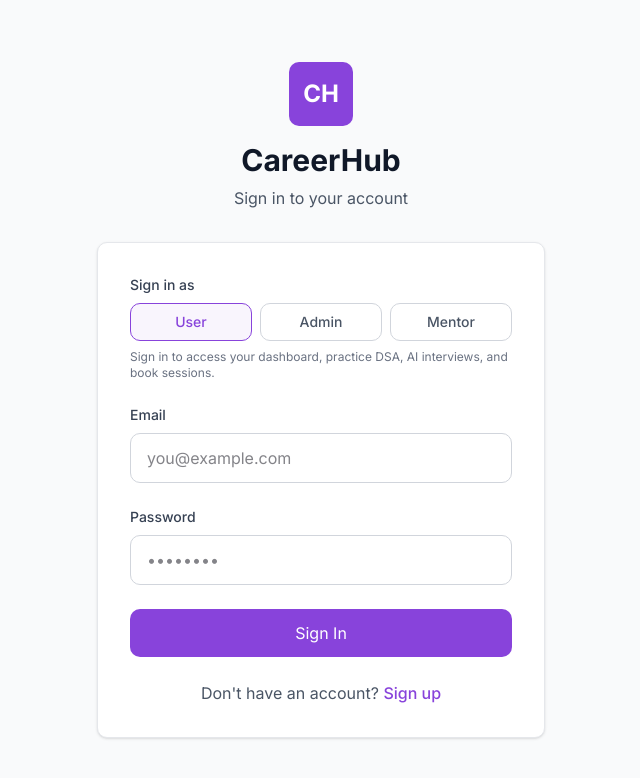
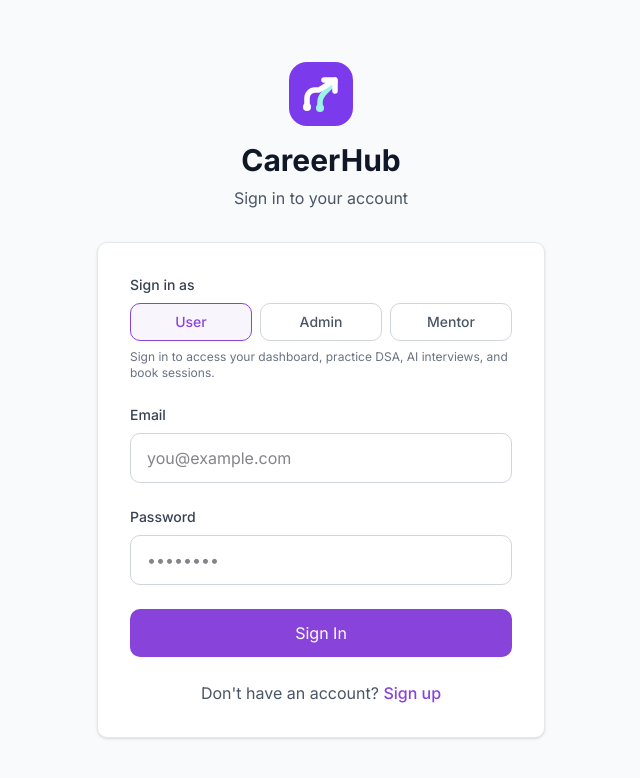
Before and after one commit to Yasss333/CareerHub, a React (Vite) app in the folder apps/web/: page /login in a window 1280 px wide. Shown: the top 778 px of the page, without its empty margins (319-959 px from the left). Built offline with nearby package versions, Linux system fonts and the light colour scheme; a web font is replaced by a local one.

Commit message:
feat: add custom CareerHub logo and developer credit

```diff
--- a/apps/web/index.html
+++ b/apps/web/index.html
@@ -2,7 +2,7 @@
 <html lang="en">
   <head>
     <meta charset="UTF-8" />
-    <link rel="icon" type="image/svg+xml" href="/vite.svg" />
+    <link rel="icon" type="image/svg+xml" href="/careerhub-mark.svg" />
     <meta name="viewport" content="width=device-width, initial-scale=1.0" />
     <meta name="theme-color" content="#05050B" />
     <meta name="description" content="Build coding skills, create stronger resumes, get mentor guidance, and follow your next career roadmap with CareerHub." />
--- /dev/null
+++ b/apps/web/src/components/CareerHubLogo.tsx
@@ -0,0 +1,3 @@
+export default function CareerHubLogo({className = 'size-8'}: {className?: string}) {
+  return <img src="/careerhub-mark.svg" width={64} height={64} alt="" aria-hidden="true" draggable={false} className={`shrink-0 ${className}`} />
+}
--- a/apps/web/src/components/Layout.tsx
+++ b/apps/web/src/components/Layout.tsx
@@ -3,6 +3,7 @@ import { Home, FileText, MessageSquare, Code, Users, LogOut, Bell, Moon, Sun, Ma
 import { useState, useEffect } from 'react'
 import NotificationsPanel from './NotificationsPanel'
 import ReportFeedback from './ReportFeedback'
+import CareerHubLogo from './CareerHubLogo'
 import { DarkModeProvider, useDarkMode } from '../contexts/DarkModeContext'
 
 function LayoutContent() {
@@ -114,9 +115,7 @@ function LayoutContent() {
               {sidebarCollapsed ? <PanelLeftOpen className="h-5 w-5" /> : <PanelLeftClose className="h-5 w-5" />}
             </button>
             <Link to={user.role === 'ADMIN' ? '/admin' : user.role === 'MENTOR' ? '/mentor' : '/'} aria-label="CareerHub home" className="flex items-center gap-2">
-              <div className="w-8 h-8 bg-primary rounded-lg flex items-center justify-center">
-                <span className="text-white font-bold">CH</span>
-              </div>
+              <CareerHubLogo />
               <span className="hidden text-xl font-bold text-foreground min-[360px]:inline">CareerHub</span>
             </Link>
           </div>
--- a/apps/web/src/pages/Landing.tsx
+++ b/apps/web/src/pages/Landing.tsx
@@ -3,6 +3,7 @@ import { useState, useEffect, useRef } from 'react';
 import { Button } from '@/components/ui/button';
 import { Accordion, AccordionItem, AccordionTrigger, AccordionContent } from '@/components/ui/accordion';
 import '../landing.css';
+import CareerHubLogo from '../components/CareerHubLogo';
 import {
   ArrowRight,
   Code,
@@ -12,7 +13,6 @@ import {
   Menu,
   X,
   Trophy,
-  Terminal,
   TrendingUp,
   Bell,
   Search,
@@ -185,15 +185,6 @@ function CosmicStardustCanvas() {
       ref={canvasRef}
       className="absolute inset-0 pointer-events-none z-10 w-full h-full"
     />
-  );
-}
-
-/* ─── Career Hub Logo Icon ─── */
-function CareerHubLogo({ className = 'w-7 h-7' }: { className?: string }) {
-  return (
-    <div className={`rounded-xl ln-btn-primary grid place-items-center font-bold text-white shadow-md ${className}`}>
-      CH
-    </div>
   );
 }
 
@@ -1259,6 +1250,11 @@ export default function Landing() {
 
           <div className="border-t border-[#242433] mt-10 pt-6 flex flex-col sm:flex-row items-center justify-between text-xs sm:text-sm text-[#6E6E85] gap-4">
             <div>&copy; {new Date().getFullYear()} Career Hub</div>
+            <a href="https://github.com/Yasss333" target="_blank" rel="noopener noreferrer" className="inline-flex items-center gap-2 rounded-sm text-[#9A9AAE] transition-colors hover:text-white focus-visible:outline-2 focus-visible:outline-offset-4 focus-visible:outline-[#A78BFA]">
+              <GitBranch className="size-4" aria-hidden="true" />
+              <span>Developed by <span className="font-medium text-[#DDD6FE]">Yasss333</span></span>
+              <ArrowRight className="size-3.5 -rotate-45" aria-hidden="true" />
+            </a>
           </div>
         </div>
       </footer>
--- a/apps/web/src/pages/Login.tsx
+++ b/apps/web/src/pages/Login.tsx
@@ -1,3 +1,4 @@
+import CareerHubLogo from '../components/CareerHubLogo'
 import { useState } from 'react'
 import { useNavigate } from 'react-router-dom'
 
@@ -61,9 +62,7 @@ export default function Login() {
     <div className="min-h-screen bg-gray-50 flex items-center justify-center px-4">
       <div className="max-w-md w-full">
         <div className="text-center mb-8">
-          <div className="w-16 h-16 bg-primary rounded-lg flex items-center justify-center mx-auto mb-4">
-            <span className="text-white font-bold text-2xl">CH</span>
-          </div>
+          <CareerHubLogo className="mx-auto mb-4 size-16" />
           <h1 className="text-3xl font-bold text-gray-900">CareerHub</h1>
           <p className="text-gray-600 mt-2">Sign in to your account</p>
         </div>
--- a/apps/web/src/pages/Register.tsx
+++ b/apps/web/src/pages/Register.tsx
@@ -1,3 +1,4 @@
+import CareerHubLogo from '../components/CareerHubLogo'
 import { useState } from 'react'
 import { useNavigate } from 'react-router-dom'
 import { UserCheck, GraduationCap, Sparkles } from 'lucide-react'
@@ -81,9 +82,7 @@ export default function Register() {
     <div className="min-h-screen bg-gray-50 flex items-center justify-center px-4 py-8">
       <div className="max-w-md w-full">
         <div className="text-center mb-8">
-          <div className="w-16 h-16 bg-primary rounded-lg flex items-center justify-center mx-auto mb-4">
-            <span className="text-white font-bold text-2xl">CH</span>
-          </div>
+          <CareerHubLogo className="mx-auto mb-4 size-16" />
           <h1 className="text-3xl font-bold text-gray-900">CareerHub</h1>
           <p className="text-gray-600 mt-2">Create your account</p>
         </div>
```
Also changed, not shown: apps/web/public/careerhub-mark.svg (added), 2 other files (tests, documents, lock files or other folders).
